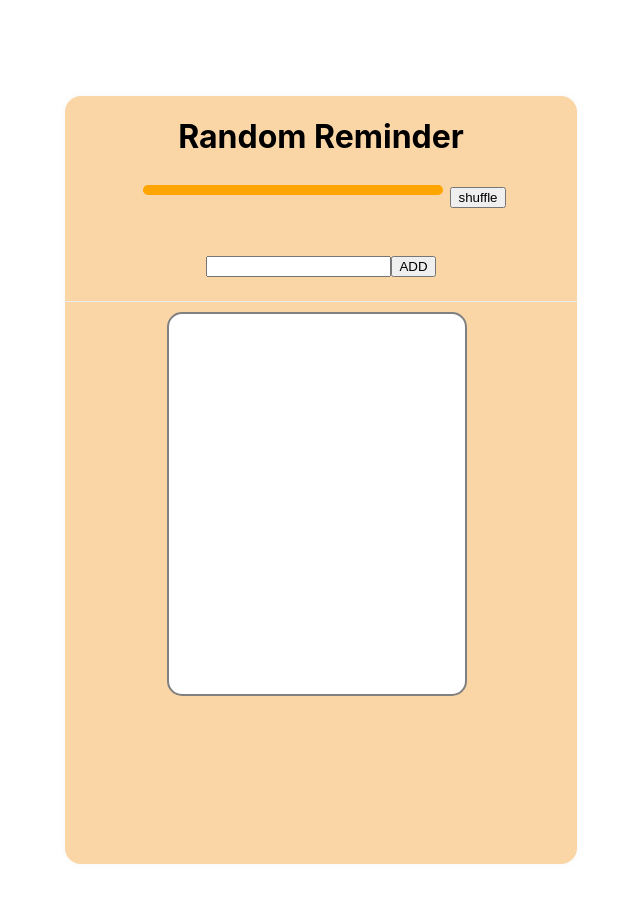
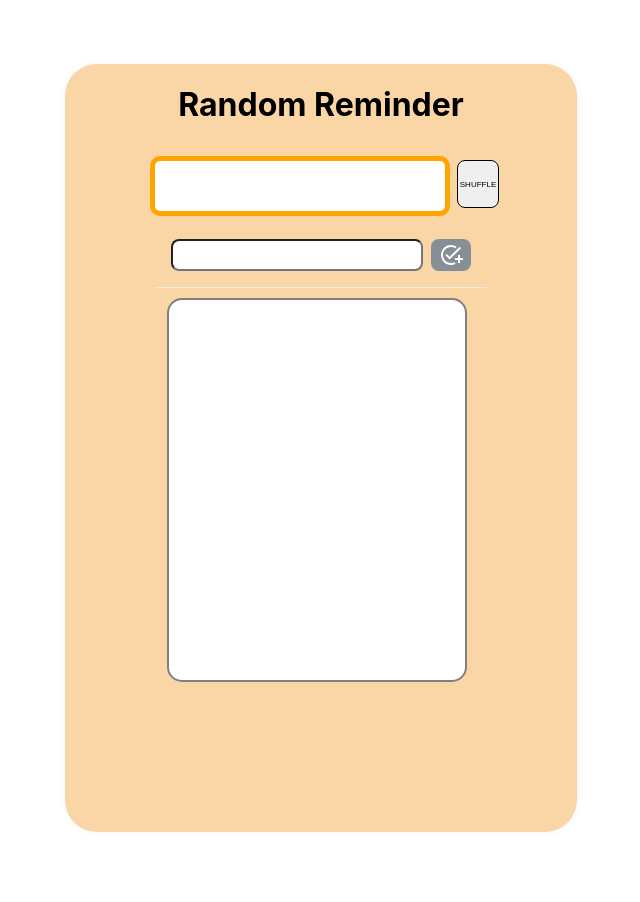
Before and after one commit to restareaByWeezy/random-reminder-react, a React (Create React App) app: page / in a window 1280 px wide. Shown: the top 902 px of the page, without its empty margins (319-959 px from the left). Built offline with nearby package versions, Linux system fonts and the light colour scheme.

Commit message:
아이콘 추가

```diff
--- a/package.json
+++ b/package.json
@@ -6,9 +6,12 @@
     "@testing-library/jest-dom": "^5.11.4",
     "@testing-library/react": "^11.1.0",
     "@testing-library/user-event": "^12.1.10",
+    "classnames": "^2.3.1",
     "flatted": "^3.2.2",
+    "node-sass": "4.14.1",
     "react": "^17.0.2",
     "react-dom": "^17.0.2",
+    "react-icons": "^4.3.1",
     "react-scripts": "4.0.3",
     "styled-components": "^5.3.1",
     "web-vitals": "^1.0.1"
--- a/src/App.js
+++ b/src/App.js
@@ -21,7 +21,7 @@ function App() {
 
   return (
       <ReminderTemplate>
-        <ReminderHead></ReminderHead>
+        <ReminderHead list={list} setList={setList}></ReminderHead>
         <ListCreate list={list} setList={setList}></ListCreate>
         <Lists list={list} setList={setList}></Lists>
       </ReminderTemplate>
--- a/src/components/ListCreate.js
+++ b/src/components/ListCreate.js
@@ -1,16 +1,43 @@
-import React, { useState, useRef } from 'react';
+import React, { useState } from 'react';
+import { MdAddTask } from 'react-icons/md';
 import styled from 'styled-components';
 
 
 const ListCreateBlock = styled.div`
   display: flex;
+  width: 300px;
+  height: 2rem;
   justify-content: center;
-  padding-top: 48px;
-  padding-left: 32px;
-  padding-right: 32px;
-  padding-bottom: 24px;
+  margin-left: auto;
+  margin-right: auto;
+  padding-top: 1rem;
+  padding-left: 1rem;
+  padding-right: 1rem;
+  padding-bottom: 1rem;
   border-bottom: 1px solid #e9ecef;
 `;
+
+const ListCreateInputStyle = {
+    flex: "1",
+    borderRadius: "0.5rem"
+}
+
+const addButtonStyle = {
+    background: "none",
+    outline: "none",
+    border: "none",
+    borderRadius: "0.5rem",
+    background: "#868e96",
+    color: "white",
+    marginLeft: "0.5rem",
+    paddingLeft: "0.5rem",
+    paddingRight: "0.5rem",
+    fontSize: "1.5rem",
+    display: "flex",
+    alignItems: "center",
+    cursor: "pointer",
+    transition: "0.1s background ease-in",
+}
 
 function ListCreate(props) {
     const [text, setText] = useState('');
@@ -19,15 +46,17 @@ function ListCreate(props) {
         setText(e.target.value);
       };
     const handleClick = () => {
-            let array = props.list;
-            array.push(text)
+        //-----------------state값을 건드려버려서오류났음
+            let array = [...props.list];
+        //------------------
+            array.push(text);
             props.setList(array);
             localStorage.setItem('listArr', JSON.stringify(array))
     }
     return (
         <ListCreateBlock>
-            <input onChange={onChange} value={text}  />
-            <button onClick={handleClick}>ADD</button>
+            <input style= {ListCreateInputStyle} onChange={onChange} value={text}  />
+            <button style={addButtonStyle} onClick={handleClick}><MdAddTask /></button>
         </ListCreateBlock>
     )
 }
--- a/src/components/Lists.js
+++ b/src/components/Lists.js
@@ -1,5 +1,6 @@
-import React, { useEffect } from 'react';
+import React, { useEffect, useCallback } from 'react';
 import styled from 'styled-components';
+import { BsTrash } from 'react-icons/bs';
 
 const ListWrapper = styled.div `
     display: flex;
@@ -14,28 +15,40 @@ const ListWrapper = styled.div `
     position: relative;
     left: 20%;
 `
+
+
 //props로받아와서 리스트 랜더링
 
 function Lists(props) {
-    function listItem () {
-        props.list.map((item, index) =>
-    <li key={index}>{item}</li>
-);
+    const removeItem = (paraIndex) => {
+        props.list.filter(item => item[paraIndex])
     }
 
-//     let listItem = props.list.map((item, index) =>
-//     <li key={index}>{item}</li>
-// );
+    function listItem () {
+        return props.list.map((item, index) =>
+    <div>
+        <li key={index}><button onClick={removeItem({index})}><BsTrash /></button> {item} </li>
+    </div>);
+    }
 
-    useEffect(()=>{console.log('123')},[props.list]
+
+    useEffect(()=>{},[props.list]
     )
 
     return (
         <ListWrapper>
-            <ul style= {{listStyle: "none"}}>{listItem}</ul>
+            <ul style= {{listStyle: "none"}}>{listItem()}</ul>
         </ListWrapper>
 
     )
 }
 
 export default Lists;
+
+
+// const onRemove = useCallback(
+//     (id) => {
+//       setTodos(todos.filter((todo) => todo.id !== id));
+//     },
+//     [todos],
+//   );
--- a/src/components/ReminderHead.js
+++ b/src/components/ReminderHead.js
@@ -1,4 +1,4 @@
-import react, { useState, useEffect } from 'react';
+import React, { useState } from 'react';
 import styled from 'styled-components';
 
 const ReminderHeadBlock = styled.div`
@@ -11,49 +11,58 @@ const Title = styled.div`
     text-align: center;
 `
 
-const PhraseStyle = {
-    display: "inline-flex",
-    justifyContent: "center",
+const PhraseWrapper = styled.div`
+display: flex;
+justify-content: space-between;
+
+`
+
+const Phrase = {
     boxSizing: "border-box",
     width: "300px",
+    height: "60px",
     margin: "7px",
+    marginTop: "10px",
     border: "solid orange 5px",
     borderRadius: "10px",
     backgroundColor: "white",
-    fontSize: "50PX",
-
+    fontSize: "50PX"
 }
 
+const ButtonStyle= {
+    height: "3rem",
+    margin: "auto",
+    padding: "0.1rem",
+    borderRadius: "0.5rem",
+    border: "solid 0.1rem",
+    fontSize: "0.5rem",
+}
 
-function ReminderHead() {
-    // useState
+function ReminderHead(props) {
+
+    //useState
     const [randomItem, setRandomItem] = useState([]);
-    const [list, setList] = useState([]);
 
     // function
+
     function randomValueFromArray(array) {
         let random = Math.floor(Math.random() * array.length);
         if(array.length > 0) {
         return array[random]; }
       }
 
-    useEffect (() => {}, [])
+    const shuffleItem = () => {setRandomItem(randomValueFromArray(props.list))};
 
-    // let list = JSON.parse(localStorage.getItem('listArr'));
-    // let randomItem = randomValueFromArray(list);
-
-    //useEffect
-
-      return (
+    return (
           <ReminderHeadBlock>
               <Title>
                   <h1>Random Reminder</h1>
               </Title>
               <br />
-              <div>
-                  <span style={PhraseStyle}>{randomItem}</span>
-                  <button onClick= {() => {randomValueFromArray(list)}}>shuffle</button>
-              </div>
+              <PhraseWrapper>
+                  <div style={Phrase}>{shuffleItem}</div>
+                  <button style={ButtonStyle} onClick={shuffleItem}>SHUFFLE</button>
+              </PhraseWrapper>
           </ReminderHeadBlock>
 
       )
--- a/src/components/ReminderTemplate.js
+++ b/src/components/ReminderTemplate.js
@@ -7,11 +7,11 @@ const ReminderTemplateBlock = styled.div`
 
   position: relative;
   background: #FAD5A5;
-  border-radius: 16px;
+  border-radius: 2rem;
   box-shadow: 0 0 8px 0 rgba(0, 0, 0, 0.04);
   margin: 0 auto;
-  margin-top: 96px;
-  margin-bottom: 32px;
+  margin-top: 4rem;
+  margin-bottom: 5rem;
   display: flex;
   flex-direction: column;
   position: relative;
```
Also changed, not shown: 1 other file (tests, documents, lock files or other folders).
